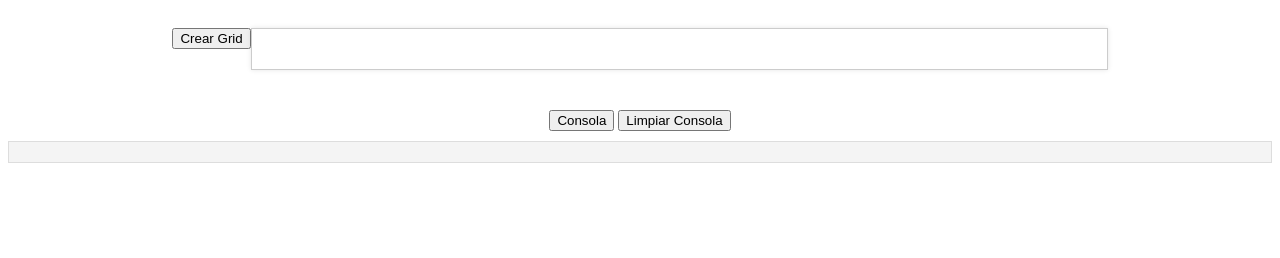
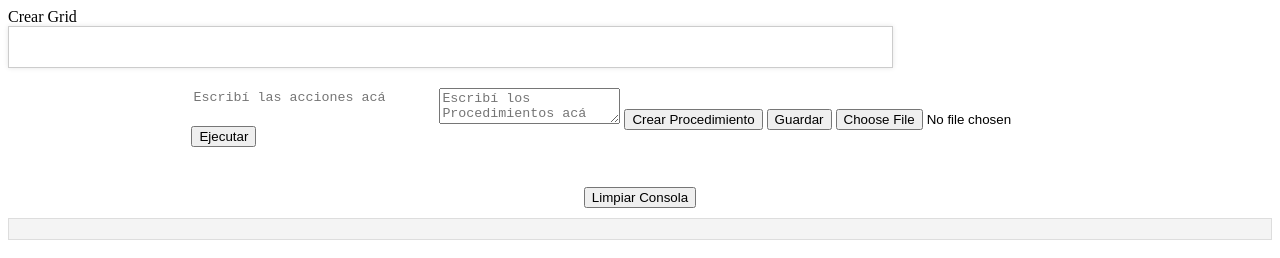
Before and after one commit to PinkLittleKitty/QGrid, a plain HTML site: page index.html in a window 1280 px wide. Drawn offline with Linux system fonts and the light colour scheme.

Commit message:
Update index.html

```diff
--- a/index.html
+++ b/index.html
@@ -7,14 +7,21 @@
     <title>QGrid</title>
 </head>
 <body>
-    <div class="container">
-        <div class="controls" id="controls" style="display: none;">
+    <div class="setup-button" id="setup-button">Crear Grid</div>
+    <div class="grid-container" id="gridContainer"></div>
+
+    <div class="container" id="controls">
+        <div class="controls-container">
             <textarea id="textInput" placeholder="Escribí las acciones acá"></textarea>
             <button id="sendButton">Ejecutar</button>
+        </div>
+        <div class="procedure-container" id="procedure">
+            <textarea id="procedureEditor" placeholder="Escribí los Procedimientos acá"></textarea>
+            <button id="createProcedureButton">Crear Procedimiento</button>
+            <button id="saveButton">Guardar</button>
+            <input type="file" id="fileInput" accept=".txt">
             <div id="commandQueue"></div>
         </div>
-        <button id="setupButton">Crear Grid</button>
-        <div class="grid-container" id="gridContainer"></div>
     </div>
     <div class="overlay" id="overlay">
         <div class="popup">
@@ -29,7 +36,6 @@
         </div>
     </div>
     <div class="debug-controls">
-        <button id="toggleConsole">Consola</button>
         <button id="clearConsole">Limpiar Consola</button>
     </div>
     <div class="debug-console" id="debugConsole"></div>
```
